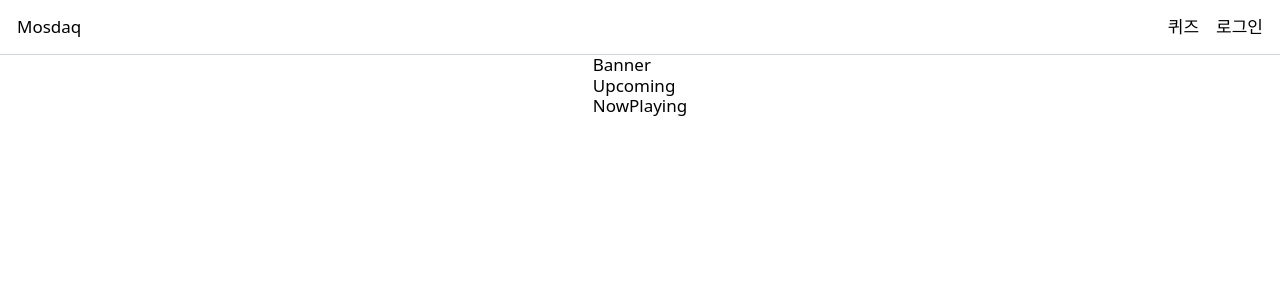
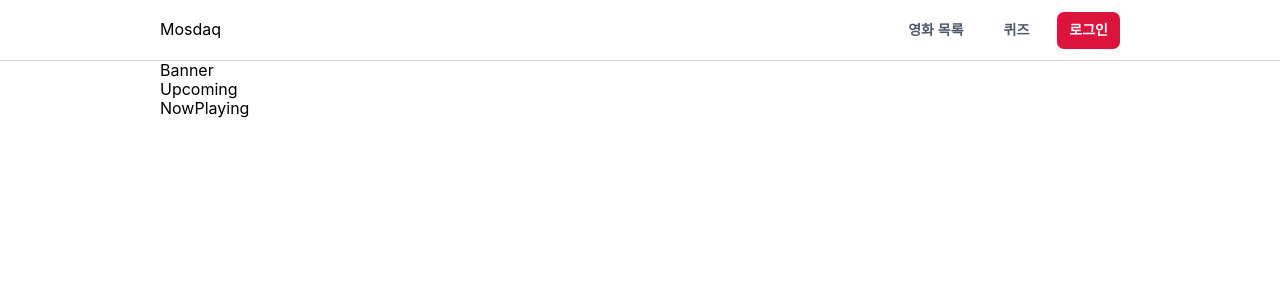
Before and after one commit to prgrms-fdc-2nd-final-mosdaq/mosdaq-front, a React (Vite) app: page / in a window 1280 px wide. Shown: the top 300 px of the page. Built offline with nearby package versions, Linux system fonts and the light colour scheme.

Commit message:
chore/setup-more-boilerplate

```diff
--- a/src/App.tsx
+++ b/src/App.tsx
@@ -3,9 +3,10 @@
 import { lazy, Suspense } from 'react';
 import { createBrowserRouter, RouterProvider } from 'react-router-dom';
 import RootLayout from './pages/root';
+import MovieListPage from './pages/MovieList';
 
 const HomePage = lazy(() => import('./pages/Home'));
-const Login = lazy(() => import('./pages/Login'));
+const LoginPage = lazy(() => import('./pages/Login'));
 const MyPage = lazy(() => import('./pages/MyPage'));
 const QuizPage = lazy(() => import('./pages/Quiz'));
 
@@ -26,7 +27,15 @@ const router = createBrowserRouter([
         path: '/login',
         element: (
           <Suspense fallback={null}>
-            <Login />
+            <LoginPage />
+          </Suspense>
+        ),
+      },
+      {
+        path: '/movie-list',
+        element: (
+          <Suspense fallback={null}>
+            <MovieListPage />
           </Suspense>
         ),
       },
--- a/src/components/common/Button.tsx
+++ b/src/components/common/Button.tsx
@@ -4,7 +4,7 @@ import colors from '../../constants/colors';
 
 interface Props extends ButtonHTMLAttributes<HTMLButtonElement> {
   variant?: 'primary' | 'secondary';
-  size?: 'medium' | 'large';
+  size?: 'small' | 'medium' | 'large';
 }
 
 export function Button({
@@ -17,7 +17,7 @@ export function Button({
 
 const StyledButton = styled.button<{
   variant: 'primary' | 'secondary';
-  size: 'medium' | 'large';
+  size: 'small' | 'medium' | 'large';
 }>`
   outline: none;
   border: 0 solid transparent;
@@ -43,14 +43,18 @@ const TYPE_VARIANTS = {
   `,
   secondary: `
     color: ${colors.grey700};
-    background-color: ${colors.grey100};
+    background-color: ${colors.white};
     &:hover {
-      background-color: ${colors.grey300};
+      background-color: ${colors.grey50};
     }
   `,
 };
 
 const SIZE_VARIANTS = {
+  small: `
+    font-size: 14px;
+    padding: 5.5px 12px;
+  `,
   medium: `
     font-size: 15px;
     padding: 11px 16px;
--- a/src/components/layout/Header/index.tsx
+++ b/src/components/layout/Header/index.tsx
@@ -2,29 +2,58 @@ import React from 'react';
 import { Link } from 'react-router-dom';
 import styled from 'styled-components';
 import colors from '../../../constants/colors';
+import { Button } from '../../common/Button';
 
 export default function Header() {
   return (
+    <StyledHeaderContainer>
       <StyledHeader>
         <Link to="/">Mosdaq</Link>
         <StyledNav>
+          <Button variant="secondary" size="small">
+            <Link to="/movie-list">영화 목록</Link>
+          </Button>
+          <Button variant="secondary" size="small">
             <Link to="/quiz">퀴즈</Link>
+          </Button>
           {/* <Link to="/mypage">마이페이지</Link> */}
+          <StyledLoginButton variant="secondary" size="small">
             <Link to="/login">로그인</Link>
+          </StyledLoginButton>
         </StyledNav>
       </StyledHeader>
+    </StyledHeaderContainer>
   );
 }
 
+const StyledHeaderContainer = styled.section`
+  width: 100vw;
+  display: flex;
+  justify-content: center;
+  align-items: center;
+  border-bottom: 1px solid ${colors.grey300};
+`;
+
 const StyledHeader = styled.header`
+  max-width: 960px;
+  height: 60px;
+  width: 100%;
   display: flex;
   justify-content: space-between;
   align-items: center;
-  padding: 1rem;
-  border-bottom: 1px solid ${colors.grey300};
+
+  /* padding: 1rem; */
 `;
 
 const StyledNav = styled.nav`
   display: flex;
   gap: 1rem;
 `;
+
+const StyledLoginButton = styled(Button)`
+  background-color: crimson;
+  color: ${colors.white};
+  &:hover {
+    background-color: red;
+  }
+`;
--- a/src/pages/root.tsx
+++ b/src/pages/root.tsx
@@ -14,7 +14,8 @@ export default function RootLayout() {
   );
 }
 const StyledContentContainer = styled.div`
-  display: flex;
-  flex-direction: column;
-  align-items: center;
+  max-width: 960px;
+  /* min-width: 480px; */
+  width: 100%;
+  /* border: 1px solid black; */
 `;
--- a/src/styles/GlobalStyle.ts
+++ b/src/styles/GlobalStyle.ts
@@ -57,13 +57,22 @@ table {
   padding: 0;
 }
 html {
-  font-size: 17px;
+  font-size: 16px;
 }
 body {
-  font-weight: 300;
-  font-family: system-ui, -apple-system, BlinkMacSystemFont, 'Segoe UI', Roboto, Oxygen, Ubuntu, Cantarell, 'Open Sans', 'Helvetica Neue', sans-serif;
+  font-weight: 400;
+  font-family: Pretendard, -apple-system, BlinkMacSystemFont, system-ui, Roboto, "Helvetica Neue", "Segoe UI", "Apple SD Gothic Neo", "Noto Sans KR", "Malgun Gothic", "Apple Color Emoji", "Segoe UI Emoji", "Segoe UI Symbol", sans-serif;
   line-height: 1.2;
+
 }
+
+#root{
+  display: flex;
+  flex-direction: column;
+  justify-content: center;
+  align-items: center;
+}
+
 a {
   text-decoration:none;
   color:inherit;
```
Also changed, not shown: src/hooks/api/useMovie.ts (renamed from src/hooks/useMovie.ts). Lines whose indentation alone changed are shown as unchanged.
